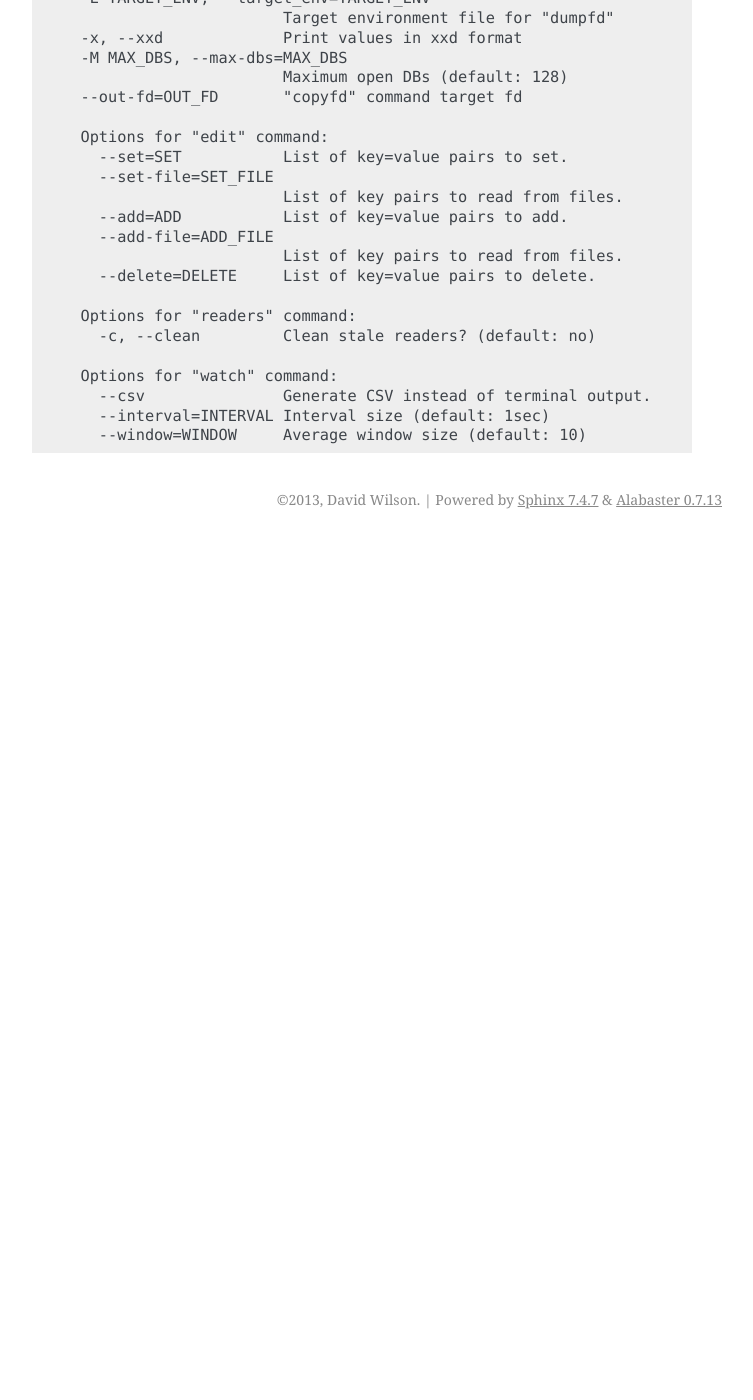
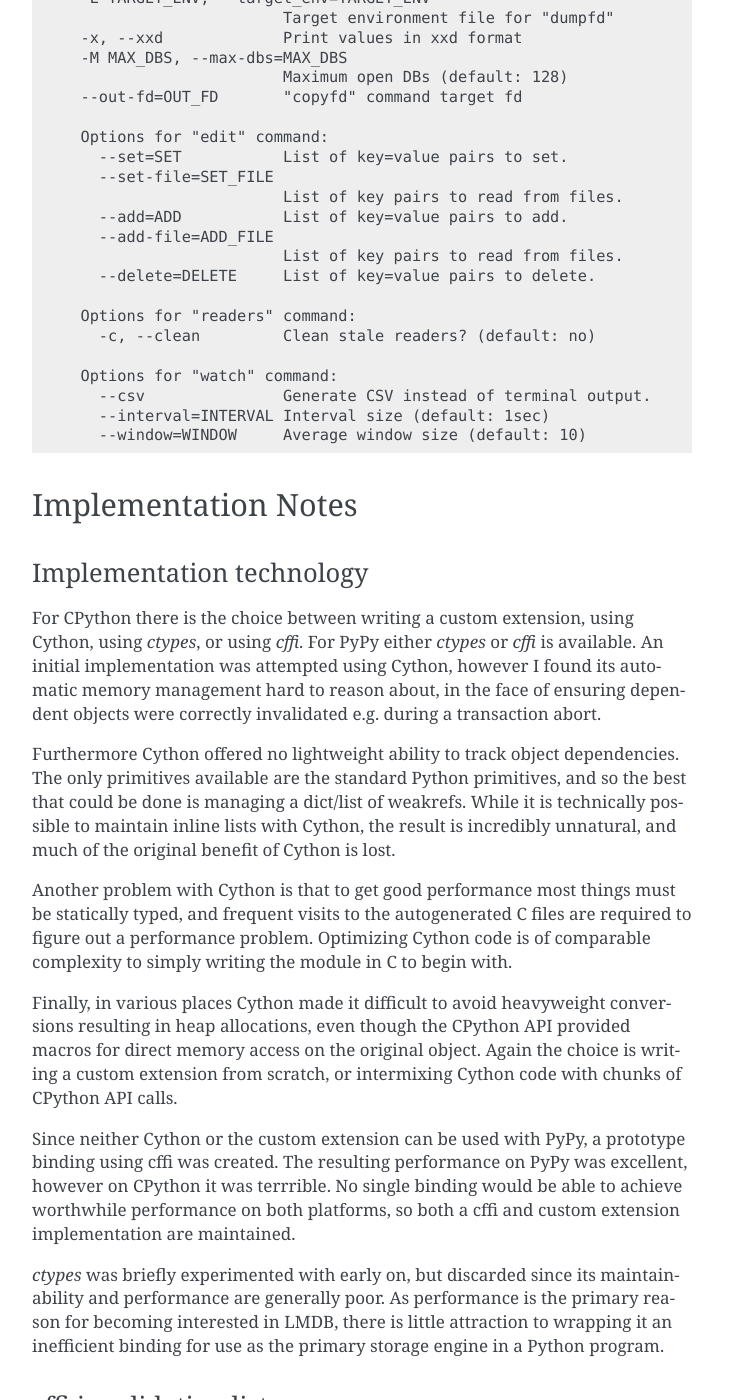
Before and after one commit to jnwatson/py-lmdb, a Sphinx documentation site: the page built from docs/index.rst, in a window 1280 px wide and 1400 px high, scrolled down 11105 px. Shown: the whole window, without its empty margins (388-1141 px from the left). Built offline with Sphinx 7.4.7, drawn with Linux system fonts in a browser that asks for light colours; comment, search, counter and statistics services are not loaded; before the commit the page ends 11644 px from its top, so only the background shows below that; some of the changed text lies outside the part shown.

Commit message:
Implementation notes.

```diff
--- a/docs/index.rst
+++ b/docs/index.rst
@@ -478,6 +478,112 @@
 
 
 
+Implementation Notes
+++++++++++++++++++++
+
+
+Implementation technology
+#########################
+
+For CPython there is the choice between writing a custom extension, using
+Cython, using `ctypes`, or using `cffi`. For PyPy either `ctypes` or `cffi` is
+available. An initial implementation was attempted using Cython, however I
+found its automatic memory management hard to reason about, in the face of
+ensuring dependent objects were correctly invalidated e.g. during a transaction
+abort.
+
+Furthermore Cython offered no lightweight ability to track object dependencies.
+The only primitives available are the standard Python primitives, and so the
+best that could be done is managing a dict/list of weakrefs. While it is
+technically possible to maintain inline lists with Cython, the result is
+incredibly unnatural, and much of the original benefit of Cython is lost.
+
+Another problem with Cython is that to get good performance most things must
+be statically typed, and frequent visits to the autogenerated C files are
+required to figure out a performance problem. Optimizing Cython code is of
+comparable complexity to simply writing the module in C to begin with.
+
+Finally, in various places Cython made it difficult to avoid heavyweight
+conversions resulting in heap allocations, even though the CPython API provided
+macros for direct memory access on the original object. Again the choice is
+writing a custom extension from scratch, or intermixing Cython code with chunks
+of CPython API calls.
+
+Since neither Cython or the custom extension can be used with PyPy, a prototype
+binding using cffi was created. The resulting performance on PyPy was
+excellent, however on CPython it was terrrible. No single binding would be able
+to achieve worthwhile performance on both platforms, so both a cffi and custom
+extension implementation are maintained.
+
+`ctypes` was briefly experimented with early on, but discarded since its
+maintainability and performance are generally poor. As performance is the
+primary reason for becoming interested in LMDB, there is little attraction to
+wrapping it an inefficient binding for use as the primary storage engine in a
+Python program.
+
+
+cffi invalidation lists
+#######################
+
+A great deal of work has been put into ensuring that crashes are avoided
+wherever possible. This means that when some 'parent' object is invalidated,
+either due to :py:meth:`Environment.close` or :py:meth:`Transaction.abort`,
+etc., then any child objects (such as iterators) need to be updated to ensure
+they don't try to access memory of the no-longer-existent resource, which could
+potentially lead to database corruption.
+
+On CPython this is accomplished by interweaving a doubly linked list into all
+py-lmdb's ``PyObject`` structures, managed during construction and destruction.
+This avoids the need to maintain a separate heap-allocated structure, or
+produce excess heap allocations in the form of ``weakref`` objects (which
+internally simply manage their own linked lists).
+
+On cffi none of this is possible, so instead there is a single global dict of
+lists that tracks dependencies for all binding objects. Prior to ``abort()`` or
+``close()``, the object's corresponding list of weakrefs is walked to notify
+each dependent object that the resource is about to disappear.
+
+Each object may either store an explicit ``_invalid`` attribute, and checking
+it prior to every single operation, or rely on some other mechanism to avoid
+the crash. Instead of performing these explicit tests continuously, on `cffi`
+we instead use a magic ``Some_LMDB_Resource_That_Was_Deleted_Or_Closed``
+object. During invalidation, all native handles for an object are replaced with
+an instance of this magic object. Since `cffi` does not know how to convert the
+magical object into a C object, any attempt to make a native call will raise a
+``TypeError``, with a nice descriptive type name indicating the problem. Hacky
+but efficient, and mission accomplished.
+
+
+CPython argument parsing
+########################
+
+To anyone familiar with the CPython API, `parse_args()` may look "special", at
+best. The alternative `PyArg_ParseTupleAndKeywords` performs continuous heap
+allocations and string copies, resulting in a difference of 10,000 lookups/sec
+slowdown in a particular microbenchmark.
+
+The 10k/sec slowdown could potentially disappear given a sufficiently large
+application, so this decision needs revisited at some stage.
+
+
+CPython buffer object reuse
+###########################
+
+This violates the CPython API, and it really is a huge hack. Since the buffer
+objects never change, the 2-tuple wrapping those objects for
+:py:meth:`Cursor.items` need not change either, so a good deal of heap churn
+can be avoided via the hack. The efficiency benefit of this hack may be
+negligable at best.
+
+There is a second motivation for this hack, and that is to neutralize any
+returned `buffer` objects prior to a transaction ending or a cursor mutation.
+Without such a hack, the user may attempt to read from the `buffer` later on
+and become surprised at its content, or the resulting crash.
+
+Still it really is candidate for eventual removal, after the effects of the
+removal are tested.
+
+
 .. raw:: html
 
     <!-- Piwik -->
```
